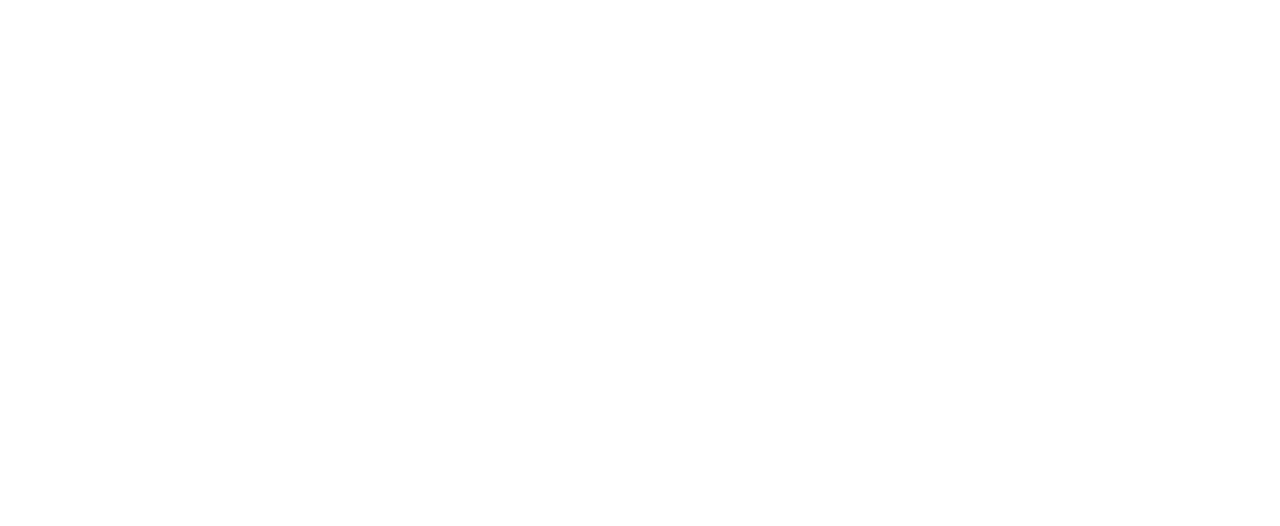
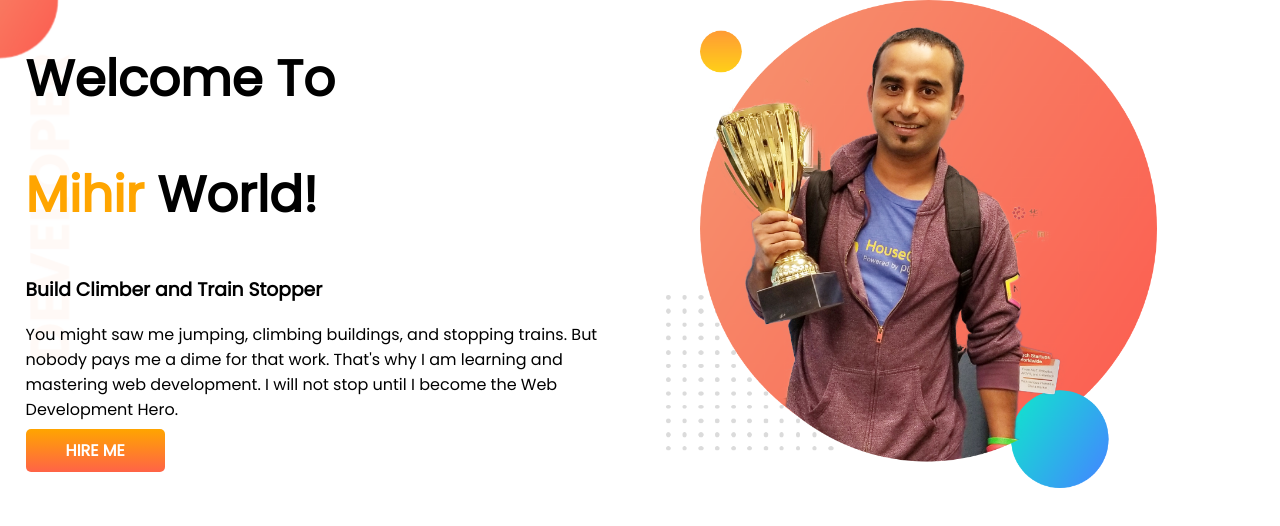
Before and after one commit to web-mihir/developer-portfolio, a plain HTML site: page index.html in a window 1280 px wide. Drawn offline with Linux system fonts and the light colour scheme.

Commit message:
top banar  added

```diff
--- a/index.html
+++ b/index.html
@@ -5,12 +5,29 @@
    <meta charset="UTF-8">
    <meta http-equiv="X-UA-Compatible" content="IE=edge">
    <meta name="viewport" content="width=device-width, initial-scale=1.0">
+   <link rel="preconnect" href="https://fonts.googleapis.com">
+   <link rel="preconnect" href="https://fonts.gstatic.com" crossorigin>
+   <link href="https://fonts.googleapis.com/css2?family=Poppins&display=swap" rel="stylesheet">
    <title>Mihir Portfolio</title>
    <link rel="stylesheet" href="style.css">
 </head>
 
 <body>
-
+   <section class="top-section">
+      <div class="half">
+         <h1>Welcome To</h1>
+         <h1><span class="orange-color">Mihir</span> World!</h1>
+         <h3>Build Climber and Train Stopper</h3>
+         <p>You might saw me jumping, climbing buildings, and stopping trains. But nobody pays me a dime for that work.
+            That's
+            why I am learning and mastering web development. I will not stop until I become the Web Development Hero.
+         </p>
+         <a class="hire_me_btn" href="" target="_blank">HIRE ME</a>
+      </div>
+      <div class="half">
+         <img src="images/jhankar.png" alt="">
+      </div>
+   </section>
 </body>
 
 </html>
--- a/style.css
+++ b/style.css
@@ -0,0 +1,37 @@
+body {
+   font-family: "Poppins", sans-serif;
+   margin: 0;
+}
+section {
+   display: flex;
+}
+.top-section {
+   background-image: url(images/top-banner.png);
+   background-repeat: no-repeat;
+}
+
+.half {
+   width: 50%;
+   padding-left: 2%;
+}
+
+.half img {
+   width: 80%;
+}
+
+.half h1 {
+   font-size: 50px;
+}
+
+.orange-color {
+   color: orange;
+}
+
+.half .hire_me_btn {
+   color: white;
+   font-weight: 700;
+   text-decoration: none;
+   background-image: linear-gradient(orange, tomato);
+   padding: 10px 40px;
+   border-radius: 5px;
+}
```
Also changed, not shown: images/dream-bg.png (added), images/exp-bg.png (added), images/jhankar.png (added), images/jhankar2.png (added), images/my-bg.png (added), images/my-bg2.png (added), images/top-banner.png (added), 7 other files.
